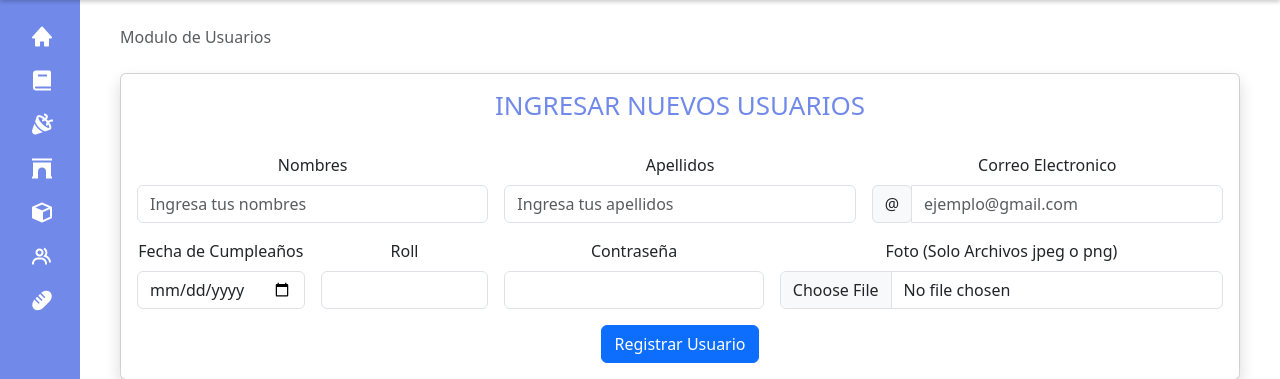
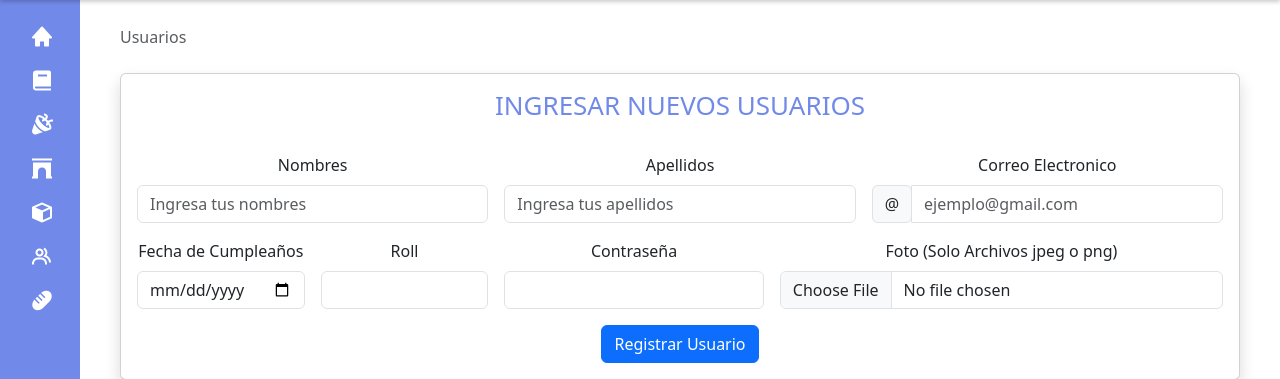
Before and after one commit to GeovannyCG/eventtotal, a PHP site: template views/users-eventtotal-view.php in a window 1280 px wide. Shown: the part 90-469 px from the top of the page. Run offline with PHP 8.4, Linux system fonts and the light colour scheme; the template is opened without the code that fills it, so the values that code supplies are empty; a user stored in the database is signed in.

Commit message:
Update users-eventtotal-view.php

```diff
--- a/views/users-eventtotal-view.php
+++ b/views/users-eventtotal-view.php
@@ -179,7 +179,7 @@
                 <div class="page-title-box d-sm-flex align-items-center justify-content-between">
                     <div class="page-title-right">
                         <ol class="breadcrumb m-0">
-                            <li class="breadcrumb-item active">Modulo de Usuarios</li>
+                            <li class="breadcrumb-item active">Usuarios</li>
                         </ol>
                     </div>
                 </div>
```
